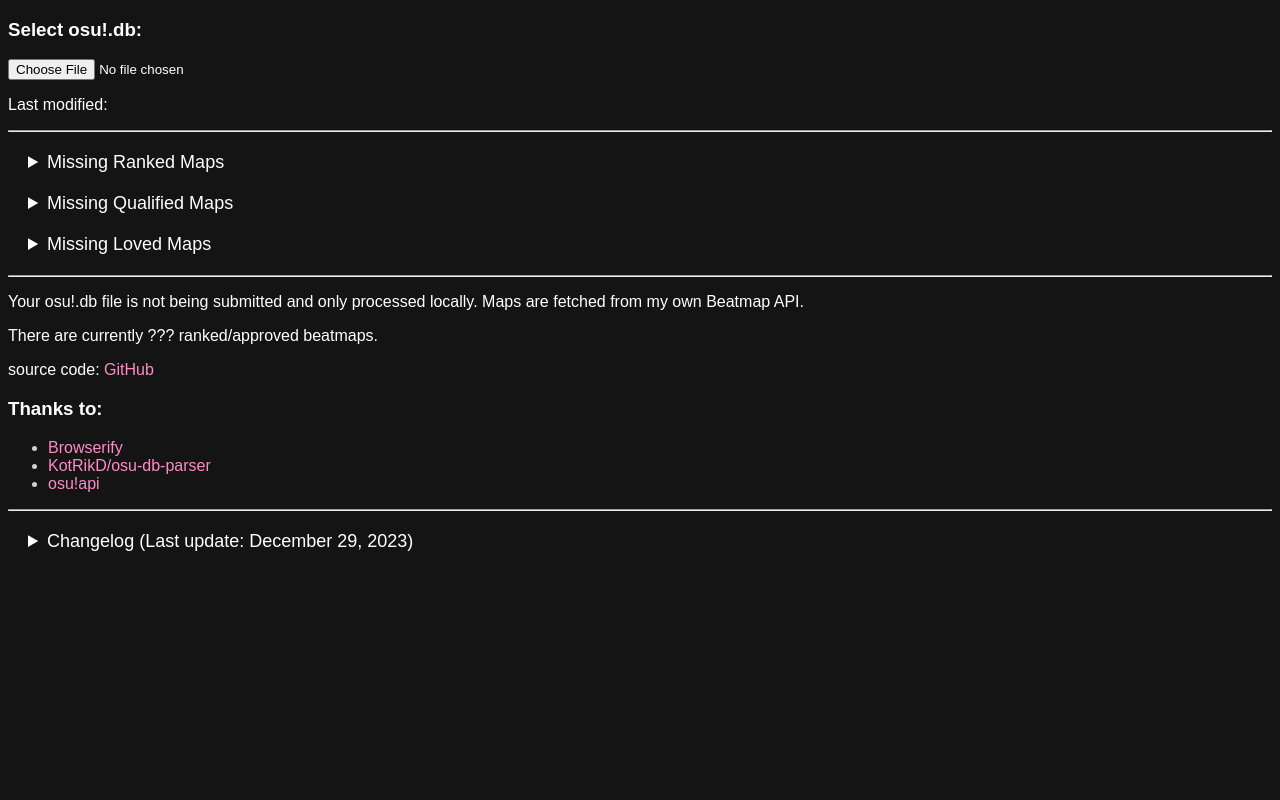
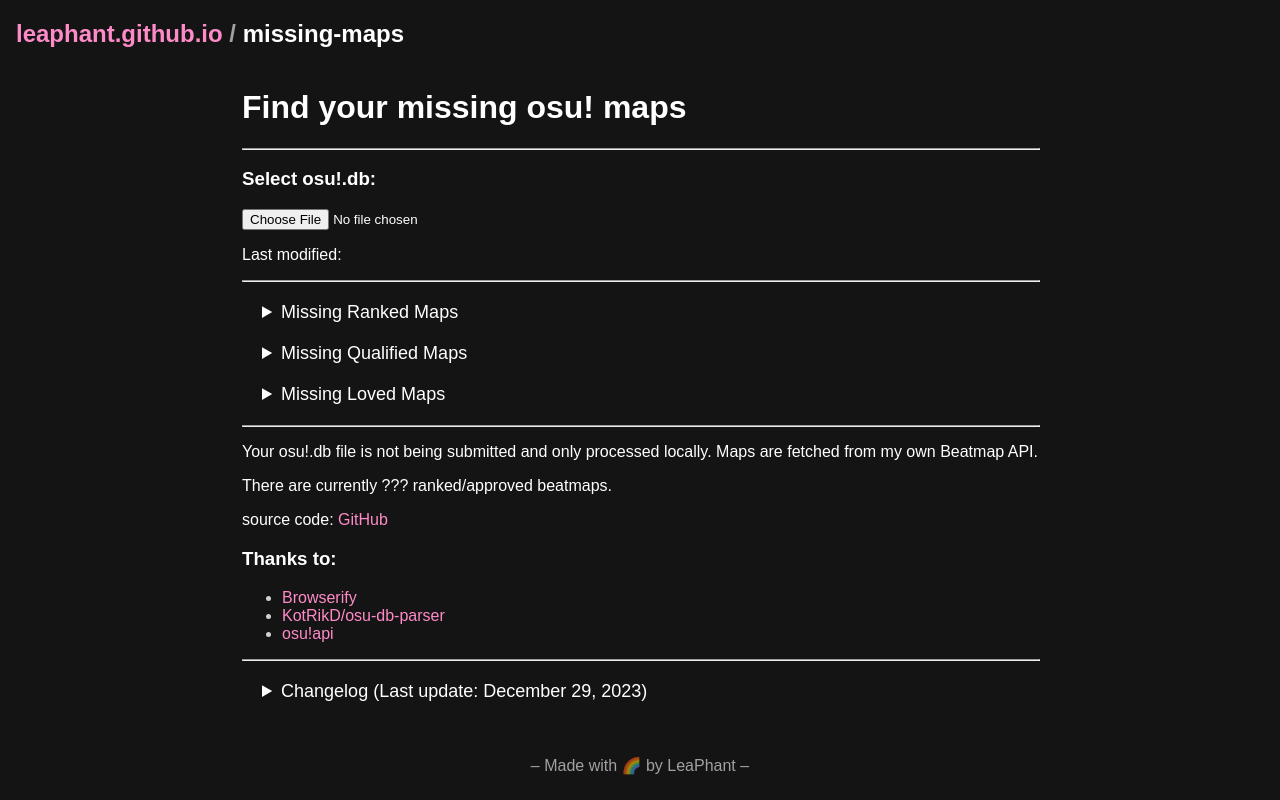
Before and after one commit to LeaPhant/leaphant.github.io, a website: page missing-maps/index.html in a window 1280 px wide. Drawn offline with Linux system fonts and the light colour scheme; no server answers.

Commit message:
Add page navigation

```diff
--- a/missing-maps/index.html
+++ b/missing-maps/index.html
@@ -2,20 +2,10 @@
 <html>
    <head>
        <meta charset="utf8">
+       <link rel="stylesheet" href="/style.css">
        <style>
-           html{
-               background: rgb(20,20,20);
-               font-family: sans-serif;
-               color: white;
-           }
-
-           a, a:visited{
-               color: #fe8bc8;
-               text-decoration: none;
-           }
-
-           li{
-               color: rgba(255,255,255,0.8);
+            html {
+                display: block;
             }
 
             details{
@@ -29,9 +19,19 @@
             #loading_text{
                 visibility: hidden;
             }
+
+            hr {
+                width: 100%;
+            }
        </style>
    </head>
    <body>
+        <nav>
+            <h1 class="route"><a href="/">leaphant.github.io</a> <span>/</span> missing-maps</h1>
+        </nav>
+        <main>
+            <h1>Find your missing osu! maps</h1>
+            <hr>
             <h3>Select osu!.db:</h3>
             <input id="file_osudb" type="file"><span id="loading_text">(Loading...)</span>
             <p>Last modified: <strong id="last_modified_time"></strong></p>
@@ -69,6 +69,10 @@
                     <li>Created missing-maps.</li>
                 </ul>
             </details>
+        </main>
+        <footer>
+            – Made with 🌈 by <a href="https://github.com/LeaPhant" target="_blank">LeaPhant</a> –
+        </footer>
        <script src="bundle.js?v4"></script>
    </body>
 </html>
--- /dev/null
+++ b/style.css
@@ -0,0 +1,49 @@
+a, a:visited{
+    color: #fe8bc8;
+    text-decoration: none;
+}
+
+nav {
+    align-self: flex-start;
+    margin-left: 1em;
+}
+
+.route span {
+    color: rgba(255,255,255,0.6);
+}
+
+body {
+    background: rgb(20,20,20);
+    color: white;
+    font-family: Arial, Helvetica, sans-serif;
+    display: flex;
+    flex-direction: column;
+}
+
+main {
+    min-height: calc(100vh - 9em);
+    align-self: center;
+}
+
+li{
+    color: rgba(255,255,255,0.8);
+}
+
+body {
+    margin: 0;
+}
+
+footer {
+    margin-top: 2em;
+    text-align: center;
+    color: rgba(255,255,255,.6);
+    transition: .15s color;
+}
+
+footer:hover {
+    color: rgba(255,255,255,.9);
+}
+
+footer a {
+    color: inherit;
+}
```
Also changed, not shown: index.html (added, +22 -0 lines), userscripts/index.html (+5 -32 lines). Lines whose indentation alone changed are shown as unchanged.
